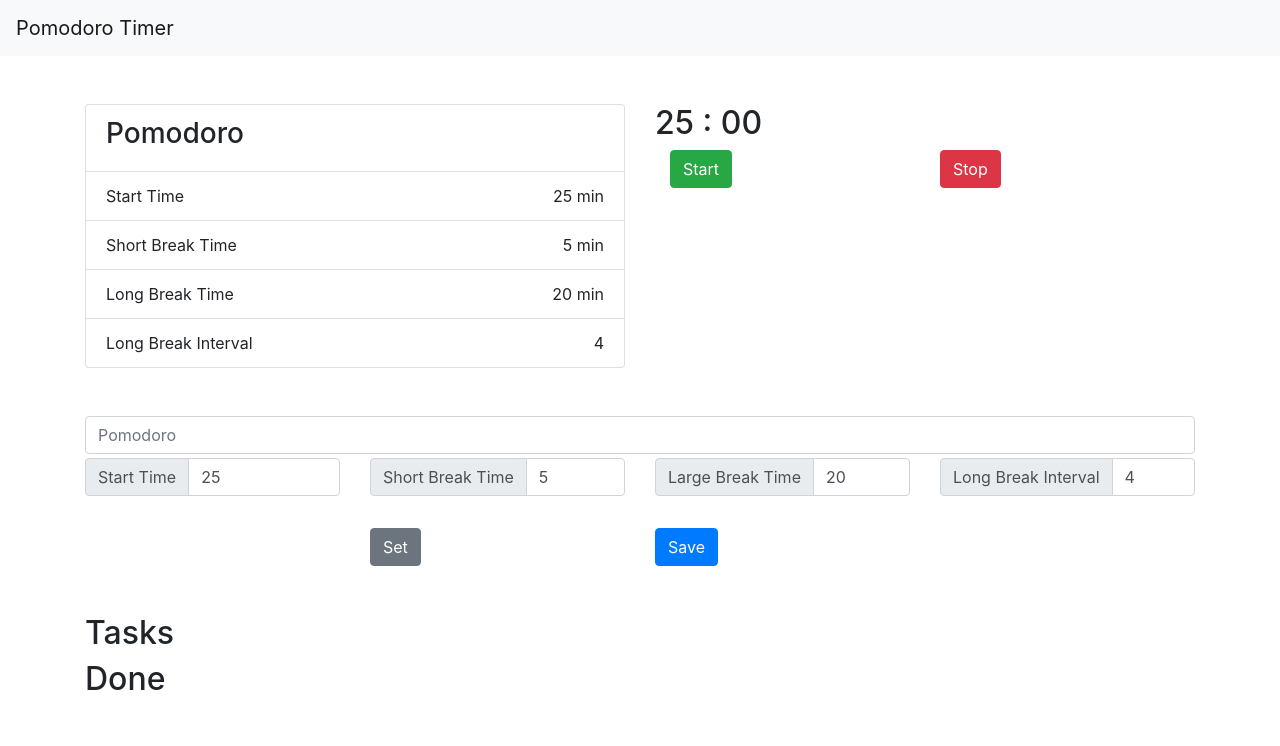
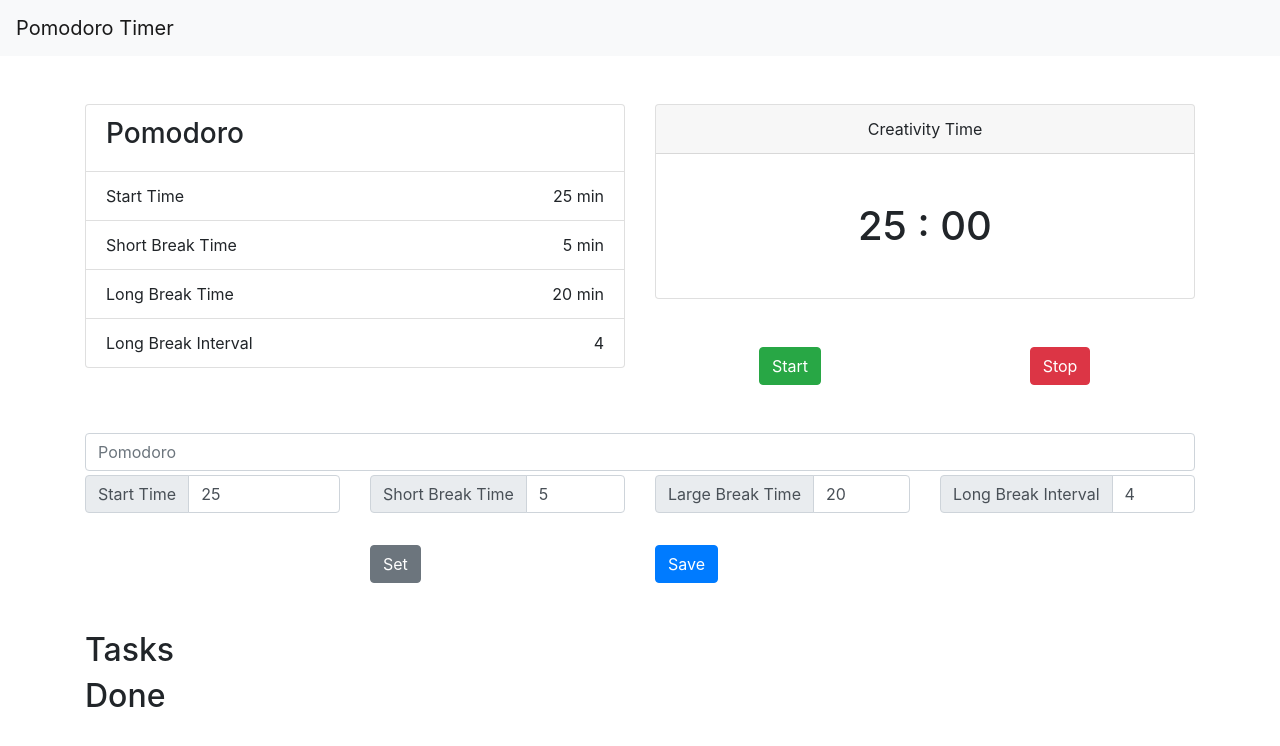
Before and after one commit to israelramosm/angular-pomodoro, an Angular app in the folder my-pomodoro/: page / in a window 1280 px wide. Shown: the top 746 px of the page. Built offline with nearby package versions, Linux system fonts and the light colour scheme.

Commit message:
style and functinoality for the clock

```diff
--- a/my-pomodoro/src/app/app-clock/app.clock.html
+++ b/my-pomodoro/src/app/app-clock/app.clock.html
@@ -23,13 +23,41 @@
         </ul>
     </div>
     <div class="col">
-        <div>
-            <h2>{{mmLeft}} : {{ssLeft}}</h2>
+        <div class="card mb-5">
+            <div class="card-header text-center">
+                {{modalTitle}}
+            </div>
+            <h1 class="text-center mt-5 mb-5">{{mmLeft}} : {{ssLeft}}</h1>
         </div>
         <div class="col">
             <div class="row">
-                <div class="col"><button type="button" class="btn btn-success" (click)="startPauseTimer()">{{isTimerPause ? "Start" : "Pause"}}</button></div>
-                <div class="col"><button type="button" class="btn btn-danger" (click)="stopTimer(setConfig.startTime)">Stop</button></div>
+                <div class="col text-center"><button type="button" class="btn btn-success"
+                        (click)="startPauseTimer()">{{isTimerPause ? "Start" : "Pause"}}</button></div>
+                <div class="col text-center"><button type="button" class="btn btn-danger"
+                        (click)="stopTimer(setConfig.startTime)">Stop</button></div>
+            </div>
+        </div>
+    </div>
+
+    <!-- Button trigger modal -->
+    <button [hidden]="true" type="button" class="btn btn-primary" data-toggle="modal" data-target="#messageModal" #messageModal></button>
+
+    <!-- Modal -->
+    <div class="modal fade" id="messageModal" tabindex="-1" aria-labelledby="messageModalLabel" aria-hidden="true">
+        <div class="modal-dialog">
+            <div class="modal-content">
+                <div class="modal-header">
+                    <h5 class="modal-title" id="messageModalLabel">{{modalTitle}}</h5>
+                    <button type="button" class="close" data-dismiss="modal" aria-label="Close">
+                        <span aria-hidden="true">&times;</span>
+                    </button>
+                </div>
+                <div class="modal-body">
+                    {{modalMessage}}
+                </div>
+                <div class="modal-footer">
+                    <button type="button" class="btn btn-secondary" data-dismiss="modal">Close</button>
+                </div>
             </div>
         </div>
     </div>
--- a/my-pomodoro/src/app/app-clock/app.clock.ts
+++ b/my-pomodoro/src/app/app-clock/app.clock.ts
@@ -1,4 +1,4 @@
-import { Component, Input } from '@angular/core';
+import { Component, ElementRef, Input, ViewChild } from '@angular/core';
 
 @Component({
   selector: 'app-clock',
@@ -7,13 +7,17 @@ import { Component, Input } from '@angular/core';
 })
 export class AppClock {
   @Input() setConfig;
+  @ViewChild('messageModal') myModal:ElementRef;
 
   intervalBreaks;
   mmLeft;
   ssLeft;
   timer;
+  modalMessage;
+  modalTitle ;
   isTimerPause = true;
   isBreakTime = false;
+
 
 
   constructor() { }
@@ -30,6 +34,7 @@ export class AppClock {
     this.mmLeft = this.setConfig.startTime < 10 ? "0" + this.setConfig.startTime : this.setConfig.startTime;
     this.ssLeft = "00";
     this.intervalBreaks = this.setConfig.breakInterval;
+    this.modalTitle = "Creativity Time";
   }
 
   ngOnChanges(changes) {
@@ -72,6 +77,9 @@ export class AppClock {
 
       if(this.mmLeft == 0 && this.ssLeft == "00") {
         if(!this.isBreakTime) {
+          this.modalTitle = "Break Time";
+          this.modalMessage = "Is time for your break, relax a little bit";
+          this.myModal.nativeElement.click();
           this.isBreakTime = true;
           if(this.intervalBreaks > 1){
             this.intervalBreaks--;
@@ -79,11 +87,17 @@ export class AppClock {
             this.ssLeft = "00";
             this.stopTimer(this.mmLeft);
           } else {
+            this.modalTitle = "Break Time";
+            this.modalMessage = "Is time for your long break, go grab some snack";
+            this.myModal.nativeElement.click();
             this.intervalBreaks = this.setConfig.breakInterval;
             this.ssLeft = "00";
             this.stopTimer(this.setConfig.longBreakTime);
           }
         }else {
+          this.modalTitle = "Creativity Time";
+          this.modalMessage = "Your break is done, Let's create amazing stuff";
+          this.myModal.nativeElement.click();
           this.isBreakTime = false;
           this.mmLeft = this.setConfig.startTime;
           this.ssLeft = "00";
```
